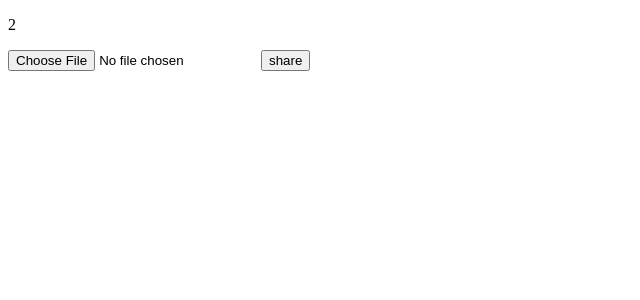
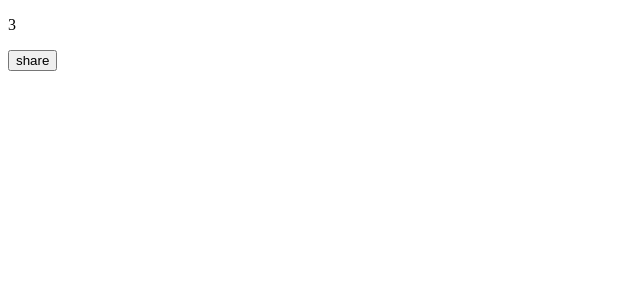
Before and after one commit to pedromihael/reactjs-share-natively, a React (Create React App) app: page / in a window 1280 px wide. Shown: the top 300 px of the page, without its empty margins (0-640 px from the left). Built offline with nearby package versions, Linux system fonts and the light colour scheme.

Commit message:
chore: try fetching file

```diff
--- a/src/App.js
+++ b/src/App.js
@@ -2,9 +2,12 @@ import { useCallback } from 'react';
 
 function App() {
   const handleShare = useCallback(async () => {
-    const metadata = { type: 'video/mp4' };
-    const files_input = document.querySelector('#files');
-    const file = new File([files_input.files], 'test.mp4', metadata);
+    // const metadata = { type: 'video/mp4' };
+    // const files_input = document.querySelector('#files');
+
+    const fileFetch = await fetch('./assets/test.mp4');
+    const blob = fileFetch.blob();
+    const file = new File([blob], 'test.mp4', { type: 'video/mp4' });
     const filesArray = [file];
 
     if (navigator.canShare && navigator.canShare({ files: filesArray })) {
@@ -23,8 +26,8 @@ function App() {
 
   return (
     <>
-      <p>2</p>
-      <input id='files' type='file' />
+      <p>3</p>
+      {/* <input id='files' type='file' /> */}
       <button onClick={handleShare}>share</button>
       <p className='result'></p>
     </>
```
